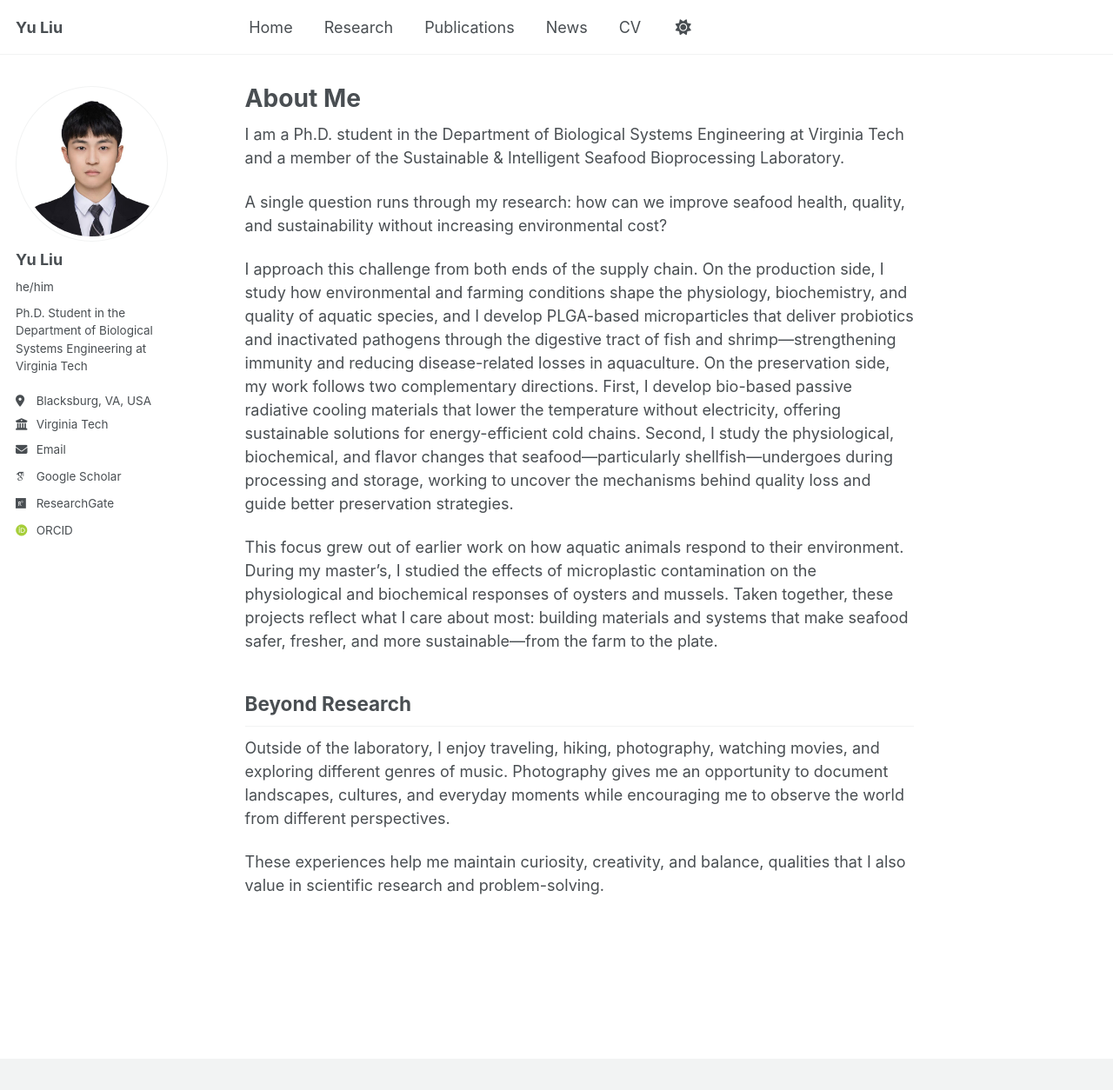
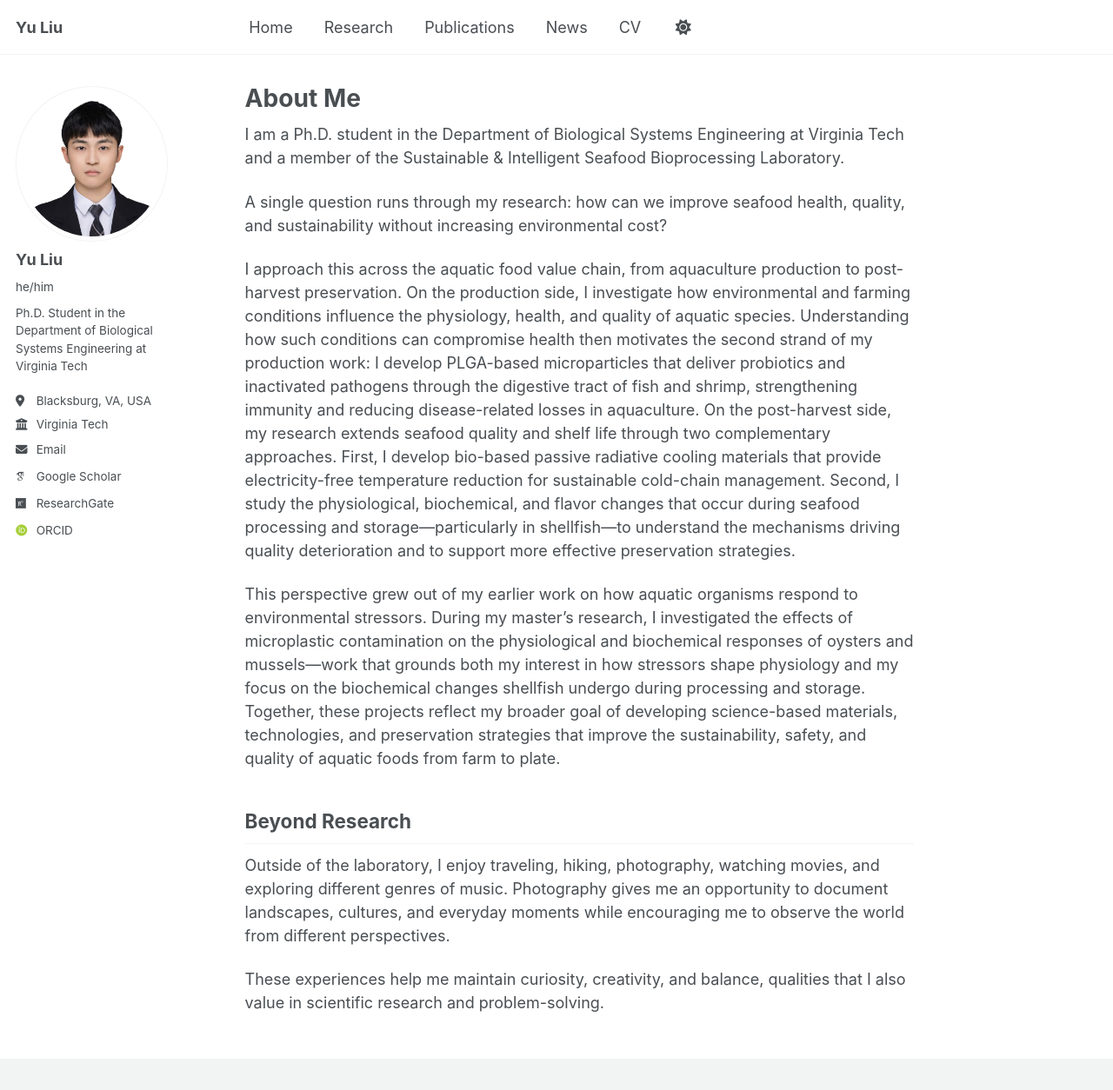
Before and after one commit to yuliu0322/yuliu0322.github.io, a Jekyll site: the page built from _pages/about.md, in a window 1280 px wide and 1254 px high. Shown: the whole window at 87% size. Built offline with Jekyll 4.4.1, drawn with Linux system fonts in a browser that asks for light colours; some web fonts are replaced; a script bundle is joined from its source files by our own code; library files that are not in the unit come from our copies.

Commit message:
Update about.md

```diff
--- a/_pages/about.md
+++ b/_pages/about.md
@@ -11,9 +11,9 @@ I am a Ph.D. student in the Department of Biological Systems Engineering at Virg
 
 A single question runs through my research: how can we improve seafood health, quality, and sustainability without increasing environmental cost?
 
-I approach this challenge from both ends of the supply chain. On the production side, I study how environmental and farming conditions shape the physiology, biochemistry, and quality of aquatic species, and I develop PLGA-based microparticles that deliver probiotics and inactivated pathogens through the digestive tract of fish and shrimp—strengthening immunity and reducing disease-related losses in aquaculture. On the preservation side, my work follows two complementary directions. First, I develop bio-based passive radiative cooling materials that lower the temperature without electricity, offering sustainable solutions for energy-efficient cold chains. Second, I study the physiological, biochemical, and flavor changes that seafood—particularly shellfish—undergoes during processing and storage, working to uncover the mechanisms behind quality loss and guide better preservation strategies.
+I approach this across the aquatic food value chain, from aquaculture production to post-harvest preservation. On the production side, I investigate how environmental and farming conditions influence the physiology, health, and quality of aquatic species. Understanding how such conditions can compromise health then motivates the second strand of my production work: I develop PLGA-based microparticles that deliver probiotics and inactivated pathogens through the digestive tract of fish and shrimp, strengthening immunity and reducing disease-related losses in aquaculture. On the post-harvest side, my research extends seafood quality and shelf life through two complementary approaches. First, I develop bio-based passive radiative cooling materials that provide electricity-free temperature reduction for sustainable cold-chain management. Second, I study the physiological, biochemical, and flavor changes that occur during seafood processing and storage—particularly in shellfish—to understand the mechanisms driving quality deterioration and to support more effective preservation strategies.
 
-This focus grew out of earlier work on how aquatic animals respond to their environment. During my master's, I studied the effects of microplastic contamination on the physiological and biochemical responses of oysters and mussels. Taken together, these projects reflect what I care about most: building materials and systems that make seafood safer, fresher, and more sustainable—from the farm to the plate.
+This perspective grew out of my earlier work on how aquatic organisms respond to environmental stressors. During my master's research, I investigated the effects of microplastic contamination on the physiological and biochemical responses of oysters and mussels—work that grounds both my interest in how stressors shape physiology and my focus on the biochemical changes shellfish undergo during processing and storage. Together, these projects reflect my broader goal of developing science-based materials, technologies, and preservation strategies that improve the sustainability, safety, and quality of aquatic foods from farm to plate.
 
 ## Beyond Research
 
```
